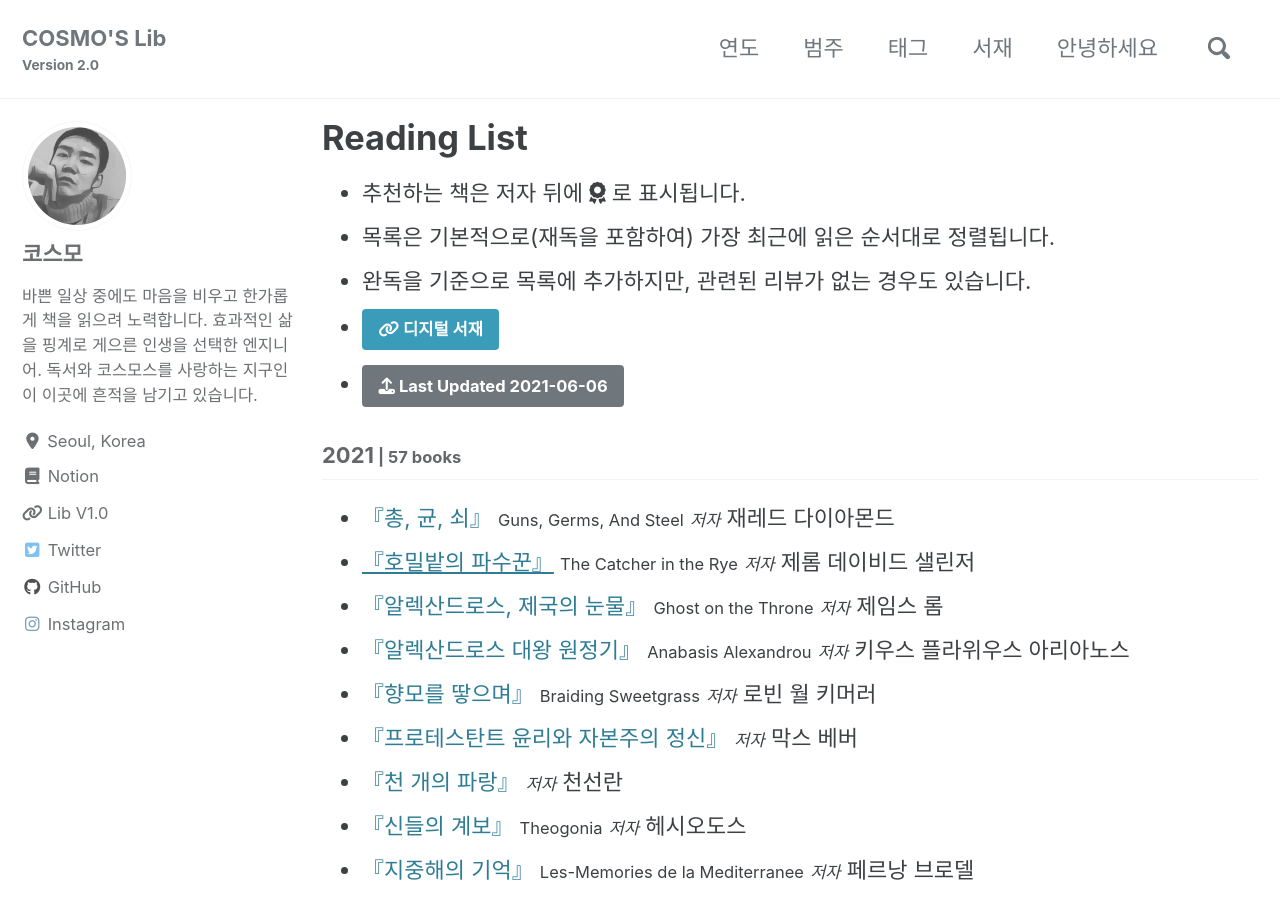
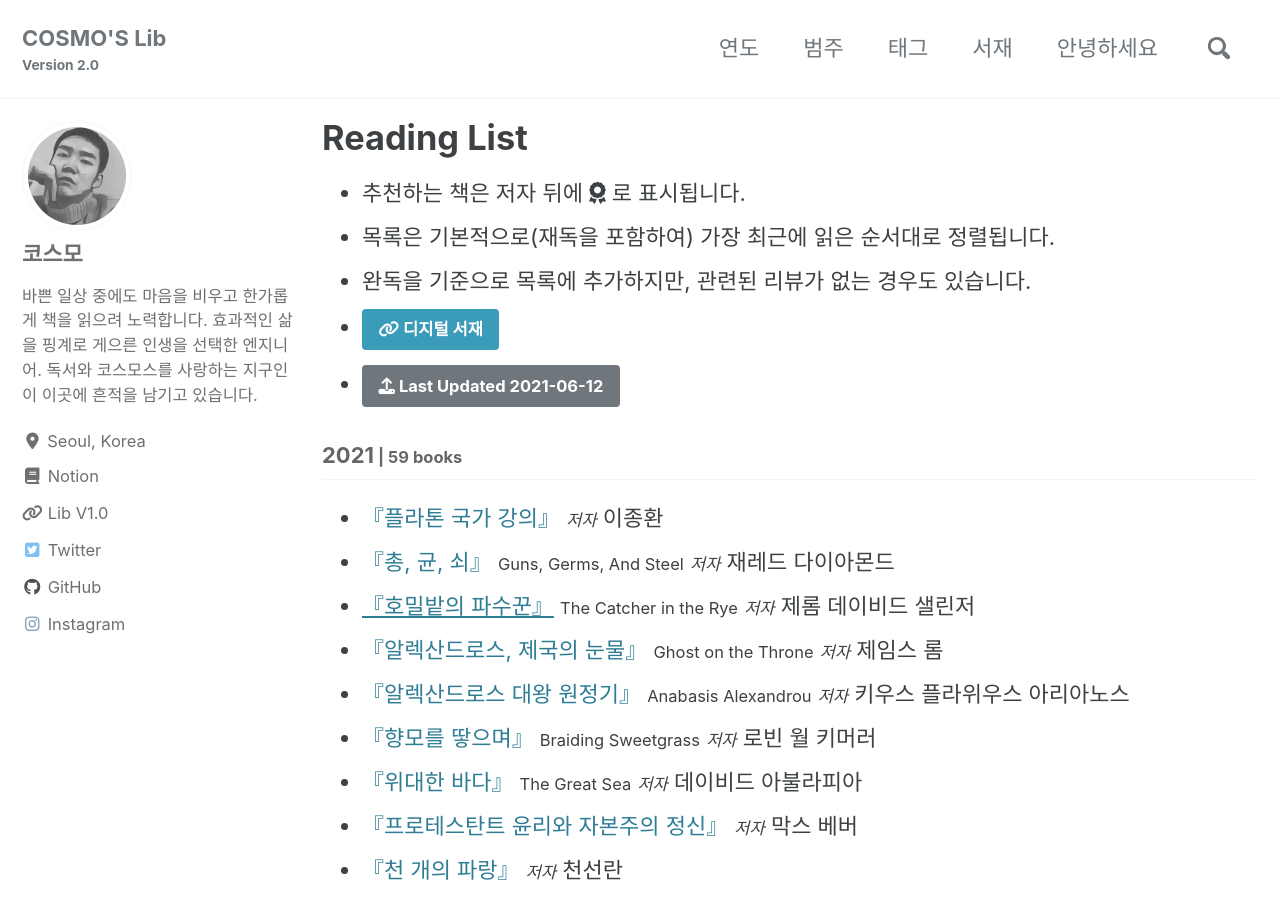
Before and after one commit to deftone2000/cosmo-s-archive, a Jekyll site: the page built from _pages/reading-list.html, in a window 1280 px wide and 900 px high. Built offline with Jekyll 4.4.1, drawn with Linux system fonts in a browser that asks for light colours; cached includes are drawn as plain includes; nearby versions of some CDN libraries; comment, search, counter and statistics services are not loaded; a style sheet for code colours, icons or effects is not loaded.

Commit message:
no message

```diff
--- a/_data/reading.yml
+++ b/_data/reading.yml
@@ -1,7 +1,17 @@
-lastupdate: 2021-06-06
+lastupdate: 2021-06-12
 list:
   - year: "2021"
     books:
+
+      - title: "플라톤 국가 강의"
+        ori_title:
+        author: 이종환
+        post_title:
+        cover:
+        trans:
+        pub: 김영사
+        pub_info: 2019-05-03
+        post_link:
 
       - title: "총, 균, 쇠"
         ori_title: Guns, Germs, And Steel
@@ -51,6 +61,16 @@ list:
         trans: 노승영
         pub: 에이도스
         pub_info: 2020-01-17
+        post_link:
+
+      - title: "위대한 바다"
+        ori_title: The Great Sea
+        author: 데이비드 아불라피아
+        post_title:
+        cover:
+        trans: 이순호
+        pub: 책과함께
+        pub_info:  2013-02-20
         post_link:
 
       - title: "프로테스탄트 윤리와 자본주의 정신"
```
